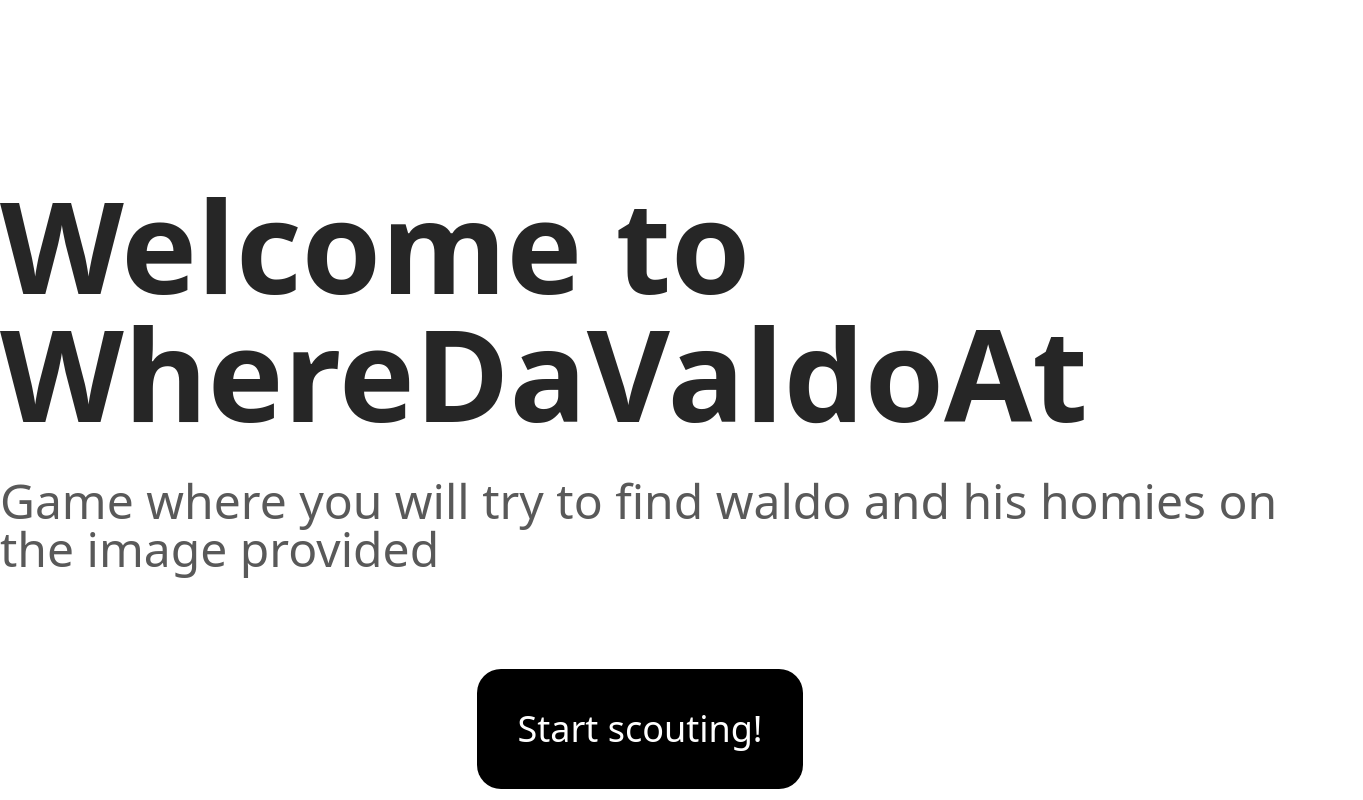
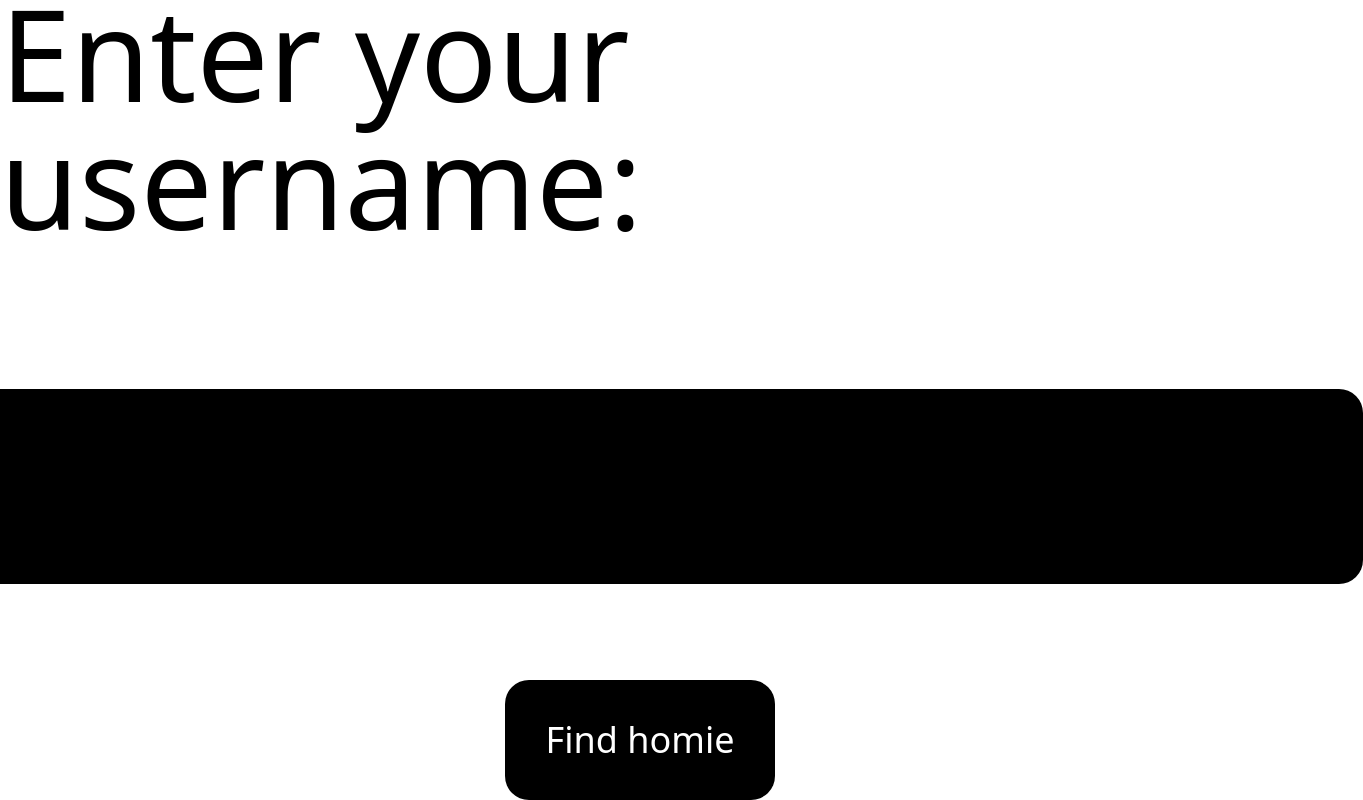
Before and after one commit to LukaNikcevic77/YoWhereWaldoAt, a React (Vite) app: page /makeUser in a window 1280 px wide. Shown: the part 523-1323 px from the top of the page, 1363 px wide, since content can reach past the window. Built offline with nearby package versions, Linux system fonts and the light colour scheme.

Commit message:
Add some routing and came up to WhereDaValdo image

```diff
--- a/package.json
+++ b/package.json
@@ -11,7 +11,8 @@
   },
   "dependencies": {
     "react": "^18.2.0",
-    "react-dom": "^18.2.0"
+    "react-dom": "^18.2.0",
+    "react-router-dom": "^6.11.1"
   },
   "devDependencies": {
     "@types/react": "^18.0.28",
--- a/src/App.jsx
+++ b/src/App.jsx
@@ -1,15 +1,31 @@
-import { useState, useEffect } from 'react'
+import React from 'react'
+import { useState, useEffect, useContext } from 'react'
 import Home from './components/Home'
 import Nav from './components/Nav'
+import { GameStateContextProvider } from './contexts/GameStateContext'
+import { BrowserRouter, Route, Routes } from 'react-router-dom'
+import MakeUser from './components/MakeUser'
+import Game from './components/Game'
+function App() {
 
-
-function App() {
 
   return (
     <>
+    <GameStateContextProvider>
     <Nav />
-       <Home />
-        </>
+    <BrowserRouter>
+
+      <Routes>
+        <Route path="/makeUser" element={<MakeUser />}></Route>
+        <Route path="/" element={<Home />}></Route>
+        <Route path="/game" element={<Game />}></Route>
+      </Routes>
+
+
+    </BrowserRouter>
+
+    </GameStateContextProvider>
+    </>
   )
 }
 
--- /dev/null
+++ b/src/components/Game.jsx
@@ -0,0 +1,23 @@
+import React, { useState, useEffect, useContext} from "react";
+import { GameStateContext } from "../contexts/GameStateContext";
+
+
+function Game(){
+        const {userName} = useContext(GameStateContext);
+
+        useEffect(() => {
+                console.log(userName);
+        }, [])
+
+            return (
+                <>
+                    <div className="bg-white h-screen w-screen pt-64">
+                        <img className="h-3/4 w-auto ml-44" src="https://wallpaperaccess.com/full/2687204.jpg"></img>
+                        <p className="text-black text-9xl">{userName}</p>
+                    </div>
+                </>
+            )
+
+}
+
+export default Game;
--- a/src/components/Home.jsx
+++ b/src/components/Home.jsx
@@ -1,19 +1,36 @@
 import React, {useState, useEffect, useContext} from "react";
+import { useNavigate } from "react-router-dom";
+import { GameStateContext } from "../contexts/GameStateContext";
+
 
 
 function Home() {
 
-    return(
-        <>
+    const { renderMode, setRenderMode } = useContext(GameStateContext);
+    const navigate = useNavigate();
+
+    const goRegister = () => {
+        navigate("/makeUser", {replace: false});
+    }
+    if(renderMode === 'home'){
+        return(
+            <>
+
         <div className="flex w-auto h-screen flex-col  items-center bg-white">
             <h1 className="text-9xl text-black font-bold text-opacity-85 mb-10 mt-96 pt-48">Welcome to WhereDaValdoAt</h1>
             <p className="text-5xl text-black text-opacity-65 mb-24">Game where you will try to find waldo and his homies on the image provided</p>
             <button className=
             "rounded-3xl bg-black text-4xl text-white p-10 hover:bg-white hover:text-black hover:border hover:border-5 hover:border-black"
-            >Start scouting!</button>
+            onClick={() => goRegister()}>Start scouting!</button>
         </div>
         </>
-    )
+
+        )
+    }
+    else {
+
+    }
+
 }
 
 export default Home;
--- /dev/null
+++ b/src/components/MakeUser.jsx
@@ -0,0 +1,28 @@
+import React, { useState, useEffect, useContext} from "react";
+import { GameStateContext } from "../contexts/GameStateContext";
+import { useNavigate } from "react-router-dom";
+
+function MakeUser(){
+
+    const { userName, setUserName } = useContext(GameStateContext);
+    const navigate = useNavigate();
+    const startGame = () => {
+        navigate("/game", {replace: true});
+        console.log(userName);
+    }
+    return (
+        <>
+        <div className="flex w-auto h-screen flex-col  items-center  bg-white">
+            <h1 className="text-black text-9xl font-bolb mt-96">Enter your username:</h1>
+            <input
+            className="text-white outline-none rounded-3xl bg-black text-8xl mt-36 p-8 focus:outline-none" type="text" minLength={4} maxLength={20}
+             onChange={(e) => setUserName(e.target.value)}></input>
+            <button className=
+            "rounded-3xl bg-black text-4xl text-white p-10 hover:bg-white hover:text-black hover:border hover:border-5 hover:border-black mt-24"
+           onClick={() => startGame() }> Find homie</button>
+        </div>
+        </>
+    )
+}
+
+export default MakeUser;
--- /dev/null
+++ b/src/contexts/GameStateContext.jsx
@@ -0,0 +1,18 @@
+import React, {useContext, useState, useEffect, createContext} from "react";
+
+
+
+
+export const GameStateContext = createContext(null);
+
+export const GameStateContextProvider = (props) => {
+
+    const [renderMode, setRenderMode] = useState('home');
+    const [userName, setUserName] = useState('');
+
+    const contextValue = {renderMode, setRenderMode, userName, setUserName}
+
+    return <GameStateContext.Provider value={contextValue}>
+        {props.children};
+    </GameStateContext.Provider>
+}
```
Also changed, not shown: 1 other file (tests, documents, lock files or other folders).
